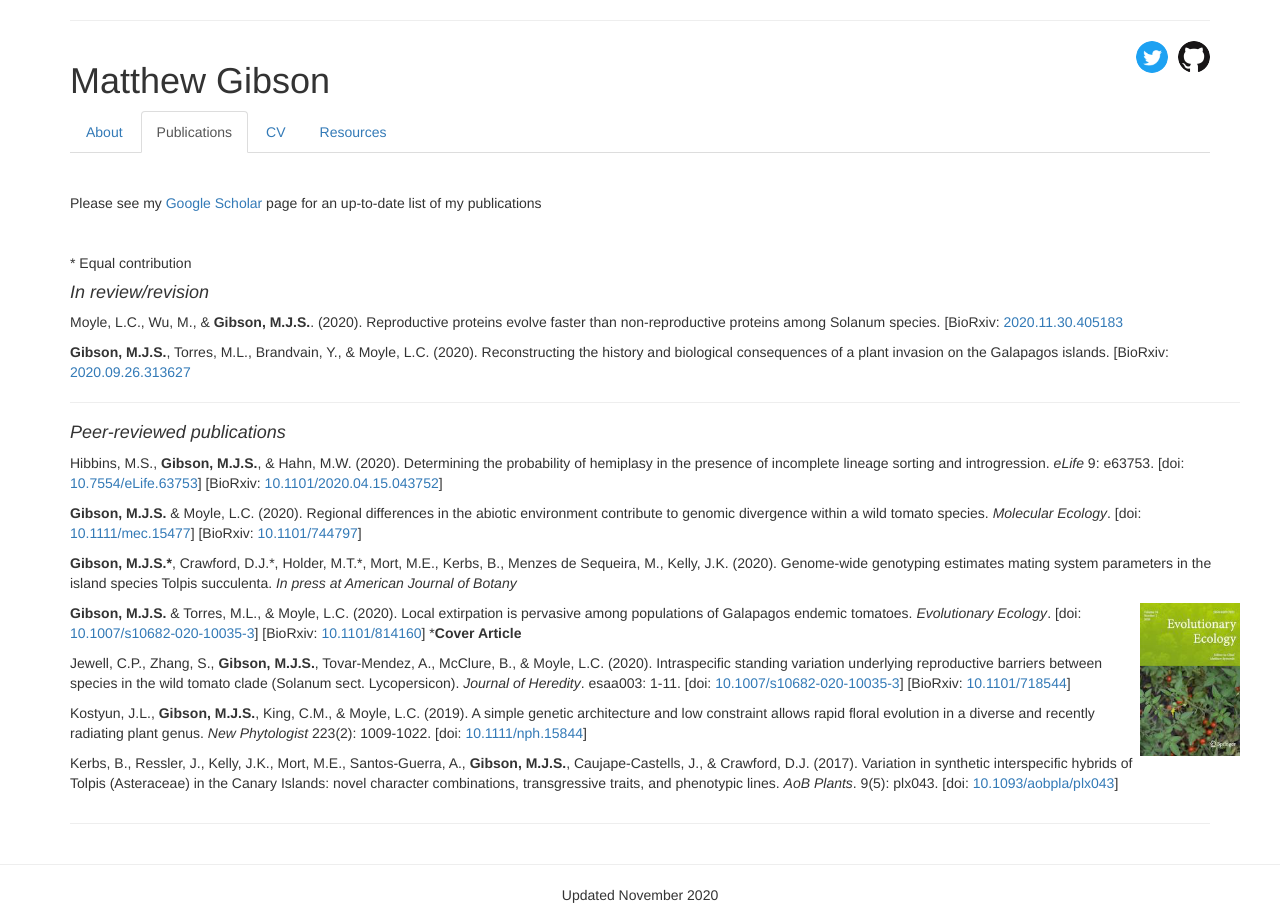
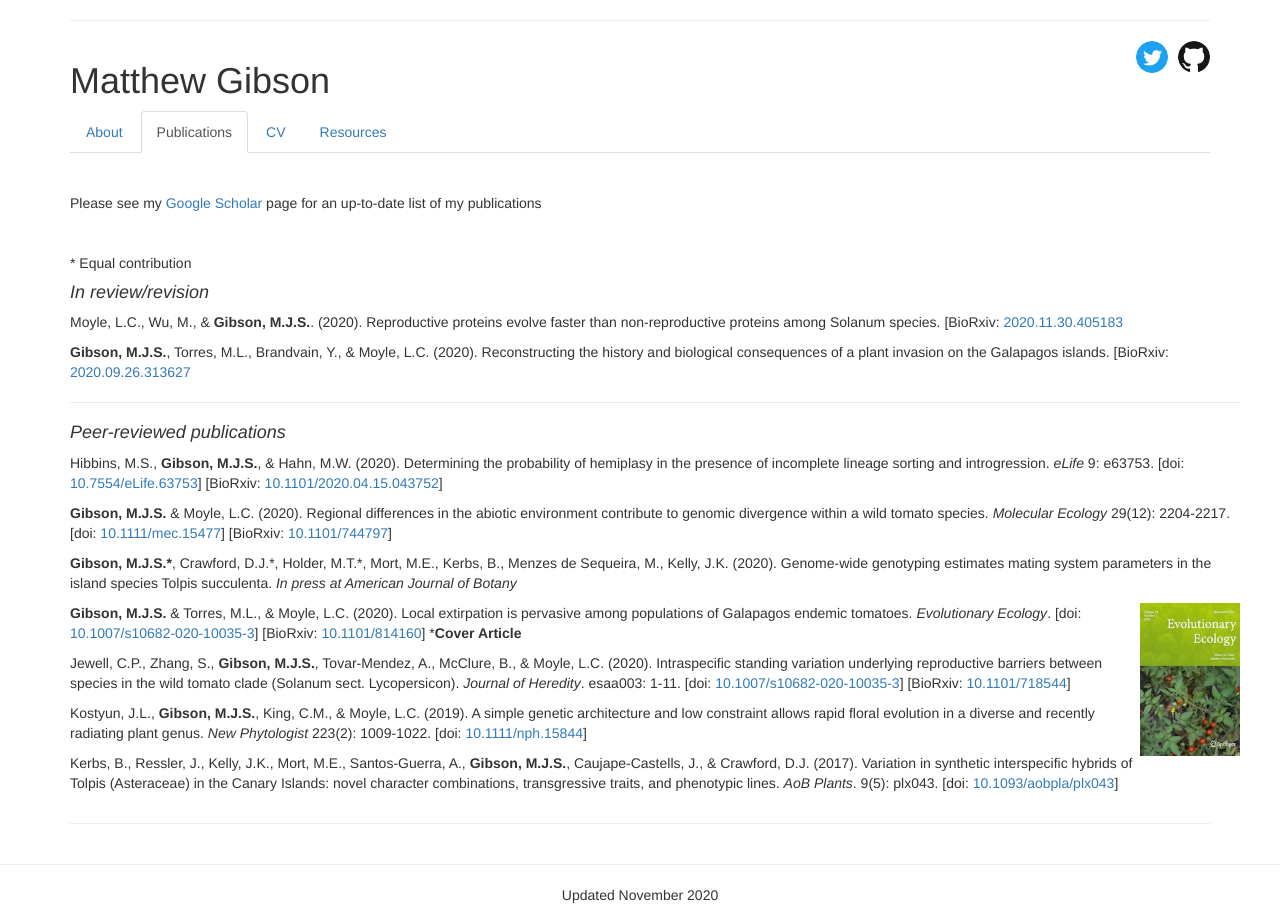
Before and after one commit to gibsonMatt/gibsonMatt.github.io, a Jekyll site: the page built from publications.md, in a window 1280 px wide. Built offline with Jekyll 4.4.1, drawn with Linux system fonts in a browser that asks for light colours; comment, search, counter and statistics services are not loaded.

Commit message:
update pubs

```diff
--- a/publications.md
+++ b/publications.md
@@ -23,7 +23,7 @@
 
 Hibbins, M.S., **Gibson, M.J.S.**, & Hahn, M.W. (2020). Determining the probability of hemiplasy in the presence of incomplete lineage sorting and introgression. *eLife* 9: e63753. [doi: <a href="https://doi.org/10.7554/eLife.63753">10.7554/eLife.63753</a>] [BioRxiv: <a href="https://doi.org/10.1101/2020.04.15.043752 ">10.1101/2020.04.15.043752</a>]
 
-**Gibson, M.J.S.** & Moyle, L.C. (2020). Regional differences in the abiotic environment contribute to genomic divergence within a wild tomato species. *Molecular Ecology*. [doi: <a href="https://doi.org/10.1111/mec.15477">10.1111/mec.15477</a>] [BioRxiv: <a href="https://doi.org/10.1101/744797">10.1101/744797</a>]
+**Gibson, M.J.S.** & Moyle, L.C. (2020). Regional differences in the abiotic environment contribute to genomic divergence within a wild tomato species. *Molecular Ecology* 29(12): 2204-2217. [doi: <a href="https://doi.org/10.1111/mec.15477">10.1111/mec.15477</a>] [BioRxiv: <a href="https://doi.org/10.1101/744797">10.1101/744797</a>]
 
 **Gibson, M.J.S.\***, Crawford, D.J.\*, Holder, M.T.\*, Mort, M.E., Kerbs, B., Menzes de Sequeira, M., Kelly, J.K. (2020). Genome-wide genotyping estimates mating system parameters in the island species Tolpis succulenta. *In press at American Journal of Botany*
 
```
